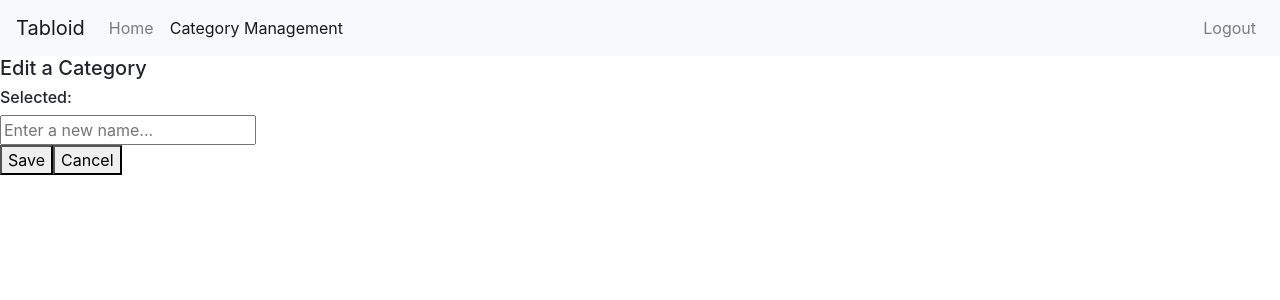
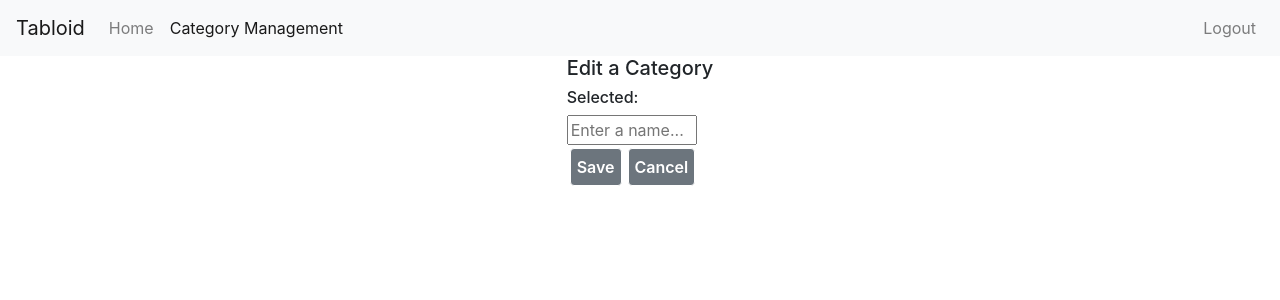
Before and after one commit to NewForce-Cohort-6/tabloidfullstack-cranberry-sauce, a React (Create React App) app in the folder Tabloid/client/: page /category/edit/1 in a window 1280 px wide. Shown: the top 300 px of the page. Built offline with nearby package versions, Linux system fonts and the light colour scheme; no server answers; sample sign-in values are in the browser's storage.

Commit message:
Front-end - Done

```diff
--- a/Tabloid/client/src/Managers/CategoryManager.js
+++ b/Tabloid/client/src/Managers/CategoryManager.js
@@ -3,17 +3,17 @@ import React from "react";
 // setting the standard url to api/category
 const baseUrl = 'https://localhost:5001/api/Category';
 
-// function to fetch and return our base url
+// all categories
 export const getAllCats = () => {
     return fetch (`${baseUrl}`)
     .then((response) => response.json())
 };
-
+// category by id
 export const getCatById = (id) => {
     return fetch (`${baseUrl}/${id}`)
     .then((response) => response.json())
 };
-
+// edit category
 export const editCat = (category) => {
     return fetch(`${baseUrl}/${category.id}`, {
       method: "PUT",
--- a/Tabloid/client/src/components/CategoryEdit.js
+++ b/Tabloid/client/src/components/CategoryEdit.js
@@ -1,63 +1,105 @@
-
-
-import React from "react";
-import { useParams } from "react-router-dom";
-import { useNavigate } from "react-router-dom";
-import { useState, useEffect } from "react";
-import { getCatById, editCat} from "../Managers/CategoryManager";
+import { Button } from 'reactstrap'
+import React from 'react'
+import { useParams } from 'react-router-dom'
+import { useNavigate } from 'react-router-dom'
+import { useState, useEffect } from 'react'
+import { getCatById, editCat } from '../Managers/CategoryManager'
 
 const CategoryEdit = () => {
-    const [cat, setCat] = useState({});
+  //initial state
+  const [cat, setCat] = useState({})
+  const [tempCat, setTempCat] = useState({})
 
-    const navigate = useNavigate();
-    const {id} = useParams();
+  // assigned useNav to a const variable
+  const navigate = useNavigate()
 
+  // getting the id param from the URL.
+  const { id } = useParams()
 
-    useEffect(
-    () => {
-        getCatById(id).then((c) => {setCat(c)})
-    },
-    []
-    )
+  //useEffect for cat. Grabbing the id of the selected category and setting state.
+  useEffect(() => {
+    getCatById(id).then((c) => {
+      setCat(c)
+    })
+  }, [])
 
+  //useEffect for tempCat. Won't break if removed so long as tempCat.name on line 54 is changed to cat.name.
+  useEffect(() => {
+    getCatById(id).then((c) => {
+      setTempCat(c)
+    })
+  }, [])
+
+  // edit click/save handler
   const handleSaveEdit = () => {
     const updatedCat = {
       name: cat.name,
-            id: cat.id
+      id: cat.id,
     }
     editCat(updatedCat).then((e) => {
       navigate('/category')
     })
   }
 
+  // cancel handler
   const handleCancel = () => {
     navigate('/category')
   }
 
   return (
-        <div style={{}}>
-            <h5 style={{}}>Edit a Category</h5>
-            <h6 style={{}}>Selected: {cat.name}</h6>
+    <div className="container">
+      <div className="row justify-content-center">
+        <div className="card-column">
+          <h5>Edit a Category</h5>
+          <h6>Selected: {tempCat.name}</h6>
           <fieldset>
             <input
-             style={{}}
+              style={{ width: '130px' }}
               type="text"
-              placeholder="Enter a new name..."
+              placeholder="Enter a name..."
               onChange={(e) => {
-                const copy = {...cat}
+                const copy = { ...cat }
                 copy.name = e.target.value
-                setCat(copy);}
-              }
+                setCat(copy)
+              }}
             />
           </fieldset>
-            <button style={{}} onClick={(e) => {
+          <Button
+            style={{
+              appearance: 'none',
+              WebkitAppearance: 'none',
+              width: '250',
+              border: 'solid 1px',
+              margin: '3px',
+              padding: '6px',
+              fontWeight: '600',
+            }}
+            onClick={(e) => {
               handleSaveEdit()
-            }}>Save</button>
-            <button onClick={(e) => {
+            }}
+          >
+            Save
+          </Button>
+          <Button
+            style={{
+              appearance: 'none',
+              WebkitAppearance: 'none',
+              width: '250',
+              border: 'solid 1px',
+              margin: '3px',
+              padding: '6px',
+              fontWeight: '600',
+            }}
+            onClick={(e) => {
               handleCancel()
-            }}>Cancel</button>
+            }}
+          >
+            Cancel
+          </Button>
+        </div>
+      </div>
     </div>
   )
 }
 
-export default CategoryEdit;
+export default CategoryEdit
--- a/Tabloid/client/src/components/CategoryList.js
+++ b/Tabloid/client/src/components/CategoryList.js
@@ -2,9 +2,10 @@ import React, { useState, useEffect } from 'react'
 import { useNavigate } from 'react-router-dom';
 import { getAllCats, getCatById } from '../Managers/CategoryManager'
 import Category from './Category'
+import Button from 'reactstrap/lib/Button';
 
 const CategoryList = () => {
- // initial state of state?
+ // initial state
   const [category, setCategory] = useState([])
 
   // setting state
@@ -38,8 +39,8 @@ const CategoryList = () => {
 
 
                 </td>
-                <button onClick={(event) => {
-                  handleEdit(cat.id)}}>Edit</button>
+                <Button style={{appearance: 'none', WebkitAppearance: 'none', width: '250', border: 'solid 1px', margin: '3px', padding: '6px', fontWeight: '600' }} onClick={(event) => {
+                  handleEdit(cat.id)}}>Edit</Button>
                   </tr>
               ))}
               </div>
@@ -49,5 +50,5 @@ const CategoryList = () => {
   );
 };
 
-//exporting CategoryList to be used elsewhere
+
 export default CategoryList;
```
Lines whose indentation alone changed are shown as unchanged.
